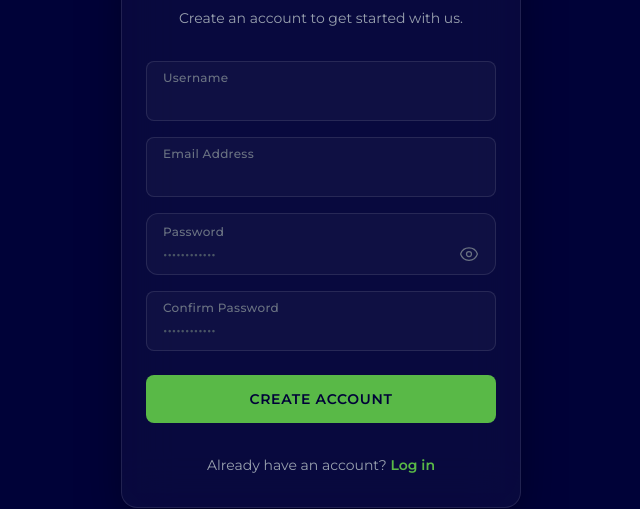
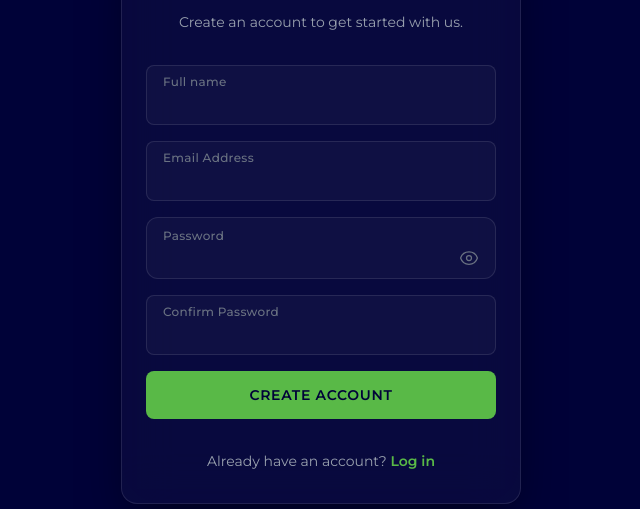
Before and after one commit to ecwebtestings-dev/ob392, a React (Vite) app: page /signup in a window 1280 px wide. Shown: the part 183-692 px from the top of the page, without its empty margins (319-959 px from the left). Built offline with nearby package versions, Linux system fonts and the light colour scheme.

Commit message:
BACKEND INTERGRATE

```diff
--- a/package.json
+++ b/package.json
@@ -13,9 +13,11 @@
     "@headlessui/react": "^2.2.10",
     "@heroicons/react": "^2.2.0",
     "@tailwindcss/vite": "^4.3.2",
+    "axios": "^1.18.1",
     "lucide-react": "^1.24.0",
     "react": "^19.2.7",
     "react-dom": "^19.2.7",
+    "react-hot-toast": "^2.6.0",
     "react-router-dom": "^7.18.1",
     "styled-components": "^6.4.3",
     "tailwindcss": "^4.3.2"
--- a/src/App.jsx
+++ b/src/App.jsx
@@ -1,4 +1,5 @@
 import { BrowserRouter, Routes, Route } from "react-router-dom";
+import { Toaster } from "react-hot-toast";
 import MainLayout from "./layouts/MainLayout";
 import Home from "./pages/Home/Home";
 import About from "./pages/About/About";
@@ -11,6 +12,46 @@ import LogIn from './components/RegistrationForm/Login';
 
 function App() {
   return (
+    <>
+      <Toaster
+        position="top-center"
+        toastOptions={{
+          duration: 4000,
+          style: {
+            background: "rgba(17, 17, 17, 0.9)",
+            color: "#ffffff",
+            border: "1px solid rgba(255,255,255,0.08)",
+            borderRadius: "0.875rem",
+            padding: "14px 18px",
+            fontSize: "0.75rem",
+            fontWeight: 500,
+            letterSpacing: "0.01em",
+            boxShadow: "0 8px 30px rgba(0,0,0,0.35)",
+            backdropFilter: "blur(12px)",
+          },
+          success: {
+            style: {
+              border: "1px solid rgba(89,185,71,0.35)",
+              boxShadow: "0 8px 30px rgba(89,185,71,0.15)",
+            },
+            iconTheme: {
+              primary: "#59B947",
+              secondary: "#111111",
+            },
+          },
+          error: {
+            style: {
+              border: "1px solid rgba(239,68,68,0.35)",
+              boxShadow: "0 8px 30px rgba(239,68,68,0.15)",
+            },
+            iconTheme: {
+              primary: "#ef4444",
+              secondary: "#111111",
+            },
+          },
+        }}
+      />
+
     <BrowserRouter>
       <Routes>
         <Route element={<MainLayout />}>
@@ -28,6 +69,7 @@ function App() {
       </Routes>
 
     </BrowserRouter>
+    </>
   );
 }
 
--- /dev/null
+++ b/src/Authentication/authService.js
@@ -0,0 +1,26 @@
+import {api} from './api';
+
+// Registers a new user, saves the returned token, and returns the user object.
+export async function register({name,email,password,password_confirmation}) {
+    const data = await api.post('/register',{name,email,password,password_confirmation});
+    api.setToken(data.token);
+    return data.user;
+}
+
+// Logs in with email/password, saves the returned token, and returns the user object.
+export async function login({email,password}) {
+    const data = await api.post('/login',{email,password});
+    api.setToken(data.token);
+    return data.user;
+}
+
+// Tells the server to revoke the token, then clears it from local storage.
+export async function logout() {
+    await api.post('/logout');
+    api.setToken(null);
+}
+
+// Fetches the currently logged-in user .
+export async function getCurrentUser() {
+    return api.get('/user');
+}
--- a/src/components/RegistrationForm/AuthFields.jsx
+++ b/src/components/RegistrationForm/AuthFields.jsx
@@ -1,4 +1,12 @@
-export function Field({ label, type, placeholder }) {
+export function Field({
+  label,
+  type,
+  name,
+  placeholder,
+  value,
+  onChange,
+  error,
+}) {
   return (
     <div className="group rounded-lg border border-white/10 bg-white/[0.03] px-4 py-2 transition-colors focus-within:border-badges/50 focus-within:bg-white/[0.06]">
       <label className="block text-xs font-medium tracking-wide text-gray-500">
@@ -6,9 +14,14 @@ export function Field({ label, type, placeholder }) {
       </label>
       <input
         type={type}
+        name={name}
         placeholder={placeholder}
+        value={value}
+        onChange={onChange}
         className="mt-1 w-full bg-transparent text-sm font-medium text-white placeholder:text-gray-600 focus:outline-none"
       />
+
+      {error && (<p className="mt-1 text-xs text-red-400">{error}</p>)}
     </div>
   );
 }
--- a/src/components/RegistrationForm/Login.jsx
+++ b/src/components/RegistrationForm/Login.jsx
@@ -1,10 +1,76 @@
 import { useState } from "react";
-import { EyeIcon, EyeSlashIcon } from "@heroicons/react/24/outline";
+import { EyeIcon, EyeSlashIcon,ArrowPathIcon } from "@heroicons/react/24/outline";
 import AuthLayout from "./AuthLayout";
 import { Field } from "./AuthFields";
+import toast from "react-hot-toast";
+import { login } from "../../Authentication/authService";
+import { useNavigate } from "react-router-dom";
 
 export default function Login() {
   const [showPassword, setShowPassword] = useState(false);
+
+  // Form fields
+  const [form, setForm] = useState({
+    email: '',
+    password: '',
+  });
+
+
+  // per-field errors
+  const [fieldErrors, setFieldErrors] = useState({});
+  // server errors
+  const [error, setError] = useState('');
+  const [loading, setLoading] = useState(false);
+  const navigate = useNavigate();
+
+
+  // Updates one fields and clears errors onchange
+  const handleChange = (e) => {
+    const {name,value}=e.target;
+    setForm((prev)=>({...prev,[name]:value}))
+    //Clears the specific specific error
+    setFieldErrors((prev) => ({ ...prev, [name]:"" }));
+    //Clears the server error
+    if(error) setError('')
+  };
+
+
+
+  // Runs before submit returns true if valid
+  const isValid = () => {
+    const newErrors = {};
+    if (!form.email.trim()) {
+      newErrors.email = 'Email is required';
+    } else if (!/^[^\s@]+@[^\s@]+\.[^\s@]+$/.test(form.email)) {
+      newErrors.email = 'Enter a valid email address';
+    }
+    if (!form.password) {
+      newErrors.password = 'Password is required';
+    }
+    setFieldErrors(newErrors);
+    return Object.keys(newErrors).length === 0;
+  };
+
+
+
+  //Function to submit data
+  const handleLoginSubmit = async (e) => {
+    e.preventDefault();
+    if (!isValid()) return;
+    setError('');
+    setLoading(true);
+    try {
+      const user = await login(form);
+      toast.success(`Welcome back, ${user.name}!`);
+      navigate('/');
+    } catch (err) {
+      setError(err.message);
+      toast.error(err.message || 'Invalid email or password.');
+    } finally {
+      setLoading(false);
+    }
+  };
+
 
   return (
     <AuthLayout>
@@ -12,20 +78,27 @@ export default function Login() {
       <div>
         <h1 className="text-2xl font-bold tracking-tight m-auto text-white flex justify-center">
           Welcome To OB39
-
         </h1>
         <p className="mt-3 text-sm leading-relaxed text-gray-400 m-auto flex justify-center">
-           Please log in to your account to continue.
+          Please log in to your account to continue.
         </p>
       </div>
 
       {/* Form */}
-      <form className="mt-8 space-y-4">
+      <form className="mt-8 space-y-4" onSubmit={handleLoginSubmit}>
 
-        {/**EMAIL INPUT */}
-        <Field label="Email Address" type="email" placeholder="" />
+        {/* EMAIL */}
+        <Field
+          label="Email Address"
+          type="email"
+          placeholder=""
+          value={form.email}
+          onChange={handleChange}
+          name='email'
+          error={fieldErrors.email}
+        />
 
-        {/**PASSWORD INPUT */}
+        {/* PASSWORD */}
         <div className="group relative rounded-xl border border-white/10 bg-white/[0.03] px-4 py-2.5 transition-colors focus-within:border-badges/50 focus-within:bg-white/[0.06]">
           <label className="block text-xs font-medium tracking-wide text-gray-500">
             Password
@@ -33,9 +106,13 @@ export default function Login() {
           <div className="mt-1 flex items-center">
             <input
               type={showPassword ? "text" : "password"}
-              placeholder="••••••••••••"
+              placeholder="******"
+              value={form.password}
+              onChange={handleChange}
+              name="password"
               className="w-full bg-transparent text-sm font-medium text-white placeholder:text-gray-600 focus:outline-none"
             />
+            {/* Toggles password visibility */}
             <button
               type="button"
               onClick={() => setShowPassword((p) => !p)}
@@ -48,9 +125,10 @@ export default function Login() {
               )}
             </button>
           </div>
+          {fieldErrors.password && (<p className="mt-1 text-xs text-red-400">{fieldErrors.password}</p>)}
         </div>
 
-        {/* FORGET PASSWORD LINK */}
+        {/* REMEMBER ME + FORGOT PASSWORD */}
         <div className="flex items-center justify-between pt-1">
           <label className="flex items-center gap-2.5 text-sm text-gray-400">
             <input
@@ -65,13 +143,13 @@ export default function Login() {
           </a>
         </div>
 
-
-
-        {/** SUBMIT BUTTON*/}
-        <button type="submit"
-          className="mt-2 w-full rounded-lg bg-button-bg py-3.5 text-sm font-semibold uppercase tracking-wider text-background transition-all duration-300 hover:bg-button-hover hover:shadow-lg hover:shadow-badges/25 hover:-translate-y-0.5"
+        {/* SUBMIT */}
+        <button
+          type="submit"
+          disabled={loading}
+          className="mt-2 w-full rounded-lg bg-button-bg py-3.5 text-sm font-semibold uppercase tracking-wider text-background transition-all duration-300 hover:bg-button-hover hover:shadow-lg hover:shadow-badges/25 hover:-translate-y-0.5 disabled:opacity-50 flex items-center justify-center gap-2"
         >
-          Login
+        {loading ? (<><ArrowPathIcon className="size-4 animate-spin" />Signing In...</>) : ("LOGIN")}
         </button>
       </form>
 
--- a/src/components/RegistrationForm/Signup.jsx
+++ b/src/components/RegistrationForm/Signup.jsx
@@ -1,10 +1,82 @@
 import { useState } from "react";
-import { EyeIcon, EyeSlashIcon } from "@heroicons/react/24/outline";
+import { EyeIcon, EyeSlashIcon,ArrowPathIcon } from "@heroicons/react/24/outline";
 import AuthLayout from "./AuthLayout";
 import { Field } from "./AuthFields";
+import { register } from "../../Authentication/authService";
+import { useNavigate } from "react-router-dom";
+import toast from "react-hot-toast";
 
 export default function Signup() {
   const [showPassword, setShowPassword] = useState(false);
+
+  // Form fields
+  const [form, setForm] = useState({
+    name: "",
+    email: "",
+    password: "",
+    password_confirmation: "",
+  });
+
+  const [fieldErrors, setFieldErrors] = useState({}); // per-field errors
+  const [error, setError] = useState(""); // general server error
+  const [loading, setLoading] = useState(false);
+  const navigate = useNavigate();
+
+  // Updates one fields and clears errors onchange
+  const handleChange = (e) => {
+    const {name,value}=e.target;
+    setForm((prev)=>({...prev,[name]:value}))
+    //Clears the specific specific error
+    setFieldErrors((prev) => ({ ...prev, [name]:"" }));
+    //Clears the server error
+    if(error) setError('')
+  };
+
+  // Runs before submit returns true if valid
+  const validate = () => {
+    const newErrors = {};
+
+    if (!form.name.trim()) newErrors.name = "Full name is required.";
+
+    if (!form.email.trim()) {
+      newErrors.email = "Email is required.";
+    } else if (!/^[^\s@]+@[^\s@]+\.[^\s@]+$/.test(form.email)) {
+      newErrors.email = "Enter a valid email address.";
+    }
+
+    if (!form.password) {
+      newErrors.password = "Password is required.";
+    } else if (form.password.length < 6) {
+      newErrors.password = "Password must be at least 6 characters.";
+    }
+
+    if (form.password !== form.password_confirmation) {
+      newErrors.password_confirmation = "Passwords do not match.";
+    }
+
+    setFieldErrors(newErrors);
+    return Object.keys(newErrors).length === 0;
+  };
+
+  const handleSubmit = async (e) => {
+    e.preventDefault();
+    if (!validate()) return;
+
+    setError("");
+    setLoading(true);
+    try {
+      await register(form); //register, stores token
+      toast.success("Account created!");
+      navigate("/login");
+    } catch (err) {
+      setError(err.message);
+      toast.error(err.message || "Something went wrong. Please try again.");
+    } finally {
+      setLoading(false);
+    }
+  };
+
+
 
   return (
     <AuthLayout>
@@ -12,9 +84,7 @@ export default function Signup() {
       <div>
         <h1 className="text-3xl font-bold tracking-tight text-white m-auto flex justify-center">
           Join{" "}
-          <span className="ml-1.5">
-            OB39
-          </span>
+          <span className="ml-1.5">OB39</span>
         </h1>
         <p className="mt-3 text-sm leading-relaxed text-gray-400 m-auto flex justify-center">
           Create an account to get started with us.
@@ -22,15 +92,30 @@ export default function Signup() {
       </div>
 
       {/* FORM */}
-      <form className="mt-8 space-y-4">
+      <form className="mt-8 space-y-4" onSubmit={handleSubmit}>
+        {/* USERNAME */}
+        <Field
+          label="Full name"
+          type="text"
+          name="name"
+          placeholder=""
+          value={form.name}
+          onChange={handleChange}
+          error={fieldErrors.name}
+        />
 
-        {/**USER NAME INPUT */}
-      <Field label="Username" type="text" placeholder="" />
+        {/* EMAIL */}
+        <Field
+          label="Email Address"
+          type="email"
+          name="email"
+          placeholder=""
+          value={form.email}
+          onChange={handleChange}
+          error={fieldErrors.email}
+        />
 
-      {/**EMAIL INPUT */}
-        <Field label="Email Address" type="email" placeholder="" />
-
-      {/*PASSWORD INPUT */}
+        {/* PASSWORD */}
         <div className="group relative rounded-xl border border-white/10 bg-white/[0.03] px-4 py-2.5 transition-colors focus-within:border-badges/50 focus-within:bg-white/[0.06]">
           <label className="block text-xs font-medium tracking-wide text-gray-500">
             Password
@@ -38,7 +123,10 @@ export default function Signup() {
           <div className="mt-1 flex items-center">
             <input
               type={showPassword ? "text" : "password"}
-              placeholder="••••••••••••"
+              placeholder=""
+              value={form.password}
+              onChange={handleChange}
+              name="password"
               className="w-full bg-transparent text-sm font-medium text-white placeholder:text-gray-600 focus:outline-none"
             />
             <button
@@ -53,21 +141,33 @@ export default function Signup() {
               )}
             </button>
           </div>
+          {fieldErrors.password && (
+            <p className="mt-1 text-xs text-red-400">{fieldErrors.password}</p>
+          )}
         </div>
 
-          {/**COMFIRM PASSWORD  */}
-        <Field label="Confirm Password" type="password" placeholder="••••••••••••" />
+        {/* CONFIRM PASSWORD */}
+        <Field
+          label="Confirm Password"
+          type="password"
+          placeholder=""
+          name="password_confirmation"
+          value={form.password_confirmation}
+          onChange={handleChange}
+          error={fieldErrors.password_confirmation}
+        />
 
-
-          {/** CREATE ACCOUNT BUTTON */}
-        <button type="submit"
-          className="mt-2 w-full rounded-lg bg-button-bg py-3.5 text-sm font-semibold uppercase tracking-wider text-background transition-all duration-300 hover:bg-button-hover hover:shadow-lg hover:shadow-badges/25 hover:-translate-y-0.5"
+        {/* SUBMIT */}
+        <button
+          type="submit"
+          disabled={loading}
+          className="mt-2 w-full rounded-lg bg-button-bg py-3.5 text-sm font-semibold uppercase tracking-wider text-background transition-all duration-300 hover:bg-button-hover hover:shadow-lg hover:shadow-badges/25 hover:-translate-y-0.5 disabled:opacity-50 flex items-center justify-center gap-2"
         >
-          Create Account
+        {loading ? (<><ArrowPathIcon className="size-4 animate-spin" /> Creating Account...</>) : ("Create Account")}
         </button>
       </form>
 
-      {/* LINK TO SIGN IN */}
+      {/* LINK TO LOGIN */}
       <p className="mt-8 text-center text-sm text-gray-400">
         Already have an account?{" "}
         <a href="/login" className="font-semibold text-badges hover:text-white transition-colors">
```
Also changed, not shown: src/Authentication/UserService.js (added, +16 -0 lines), src/Authentication/api.js (added, +50 -0 lines), src/Authentication/eventService.js (added, +16 -0 lines), src/Content/AuthContext.js (added), 2 other files (tests, documents, lock files or other folders).
